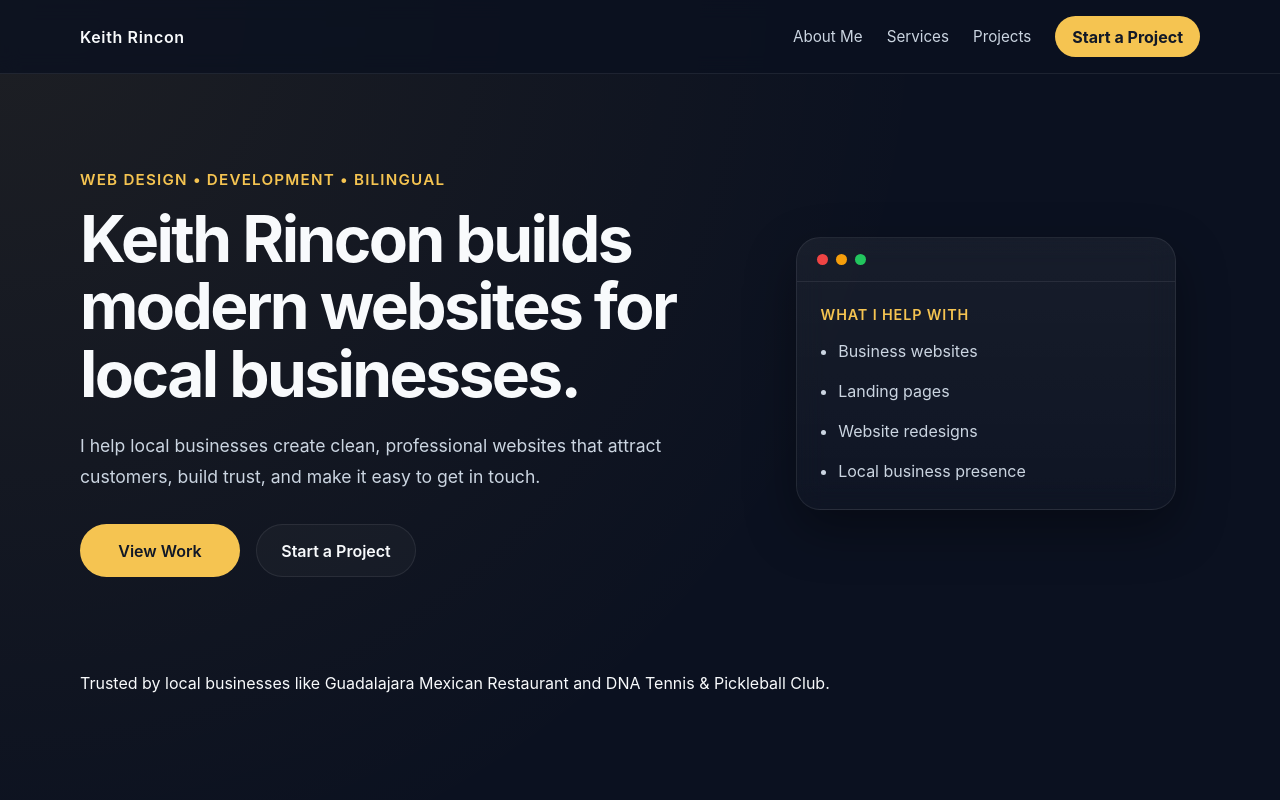
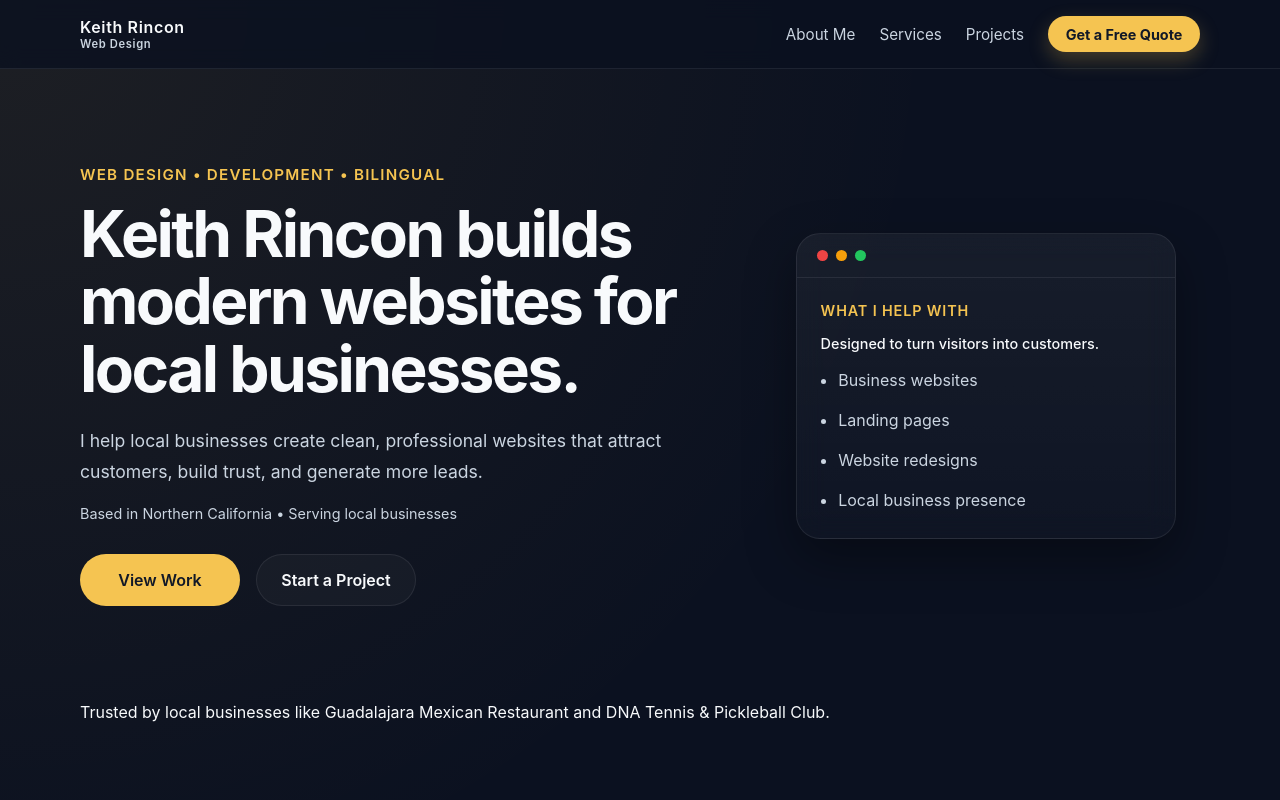
Before and after one commit to keithrincon/keithrincon-site, a React (Vite) app: page / in a window 1280 px wide. Shown: the top 800 px of the page. Built offline with nearby package versions, Linux system fonts and the light colour scheme.

Commit message:
Update portfolio site

```diff
--- a/src/App.jsx
+++ b/src/App.jsx
@@ -8,7 +8,7 @@ function App() {
       <nav className='navbar'>
         <div className='container nav-content'>
           <a href='#home' className='nav-logo'>
-            Keith Rincon
+            Keith Rincon <span className='logo-sub'>Web Design</span>
           </a>
 
           <button
@@ -23,12 +23,11 @@ function App() {
             <a href='#services'>Services</a>
             <a href='#projects'>Projects</a>
             <a href='#contact' className='nav-cta'>
-              Start a Project
+              Get a Free Quote
             </a>
           </div>
         </div>
       </nav>
-
       <section className='hero' id='home'>
         <div className='container hero-grid'>
           <div className='hero-copy'>
@@ -36,7 +35,10 @@ function App() {
             <h1>Keith Rincon builds modern websites for local businesses.</h1>
             <p className='hero-text'>
               I help local businesses create clean, professional websites that
-              attract customers, build trust, and make it easy to get in touch.
+              attract customers, build trust, and generate more leads.
+            </p>
+            <p className='hero-location'>
+              Based in Northern California • Serving local businesses
             </p>
             <div className='hero-actions'>
               <a href='#projects' className='btn btn-primary'>
@@ -57,6 +59,9 @@ function App() {
               </div>
               <div className='card-content'>
                 <p className='card-label'>What I help with</p>
+                <p className='card-highlight'>
+                  Designed to turn visitors into customers.
+                </p>
                 <ul>
                   <li>Business websites</li>
                   <li>Landing pages</li>
@@ -68,7 +73,6 @@ function App() {
           </div>
         </div>
       </section>
-
       <section className='trust'>
         <div className='container trust-content'>
           <p>
@@ -77,7 +81,6 @@ function App() {
           </p>
         </div>
       </section>
-
       <section className='about' id='about'>
         <div className='container about-grid'>
           <div>
@@ -106,7 +109,6 @@ function App() {
           </div>
         </div>
       </section>
-
       <section className='services' id='services'>
         <div className='container'>
           <div className='section-heading'>
@@ -148,7 +150,6 @@ function App() {
           </div>
         </div>
       </section>
-
       <section className='projects' id='projects'>
         <div className='container'>
           <div className='section-heading'>
@@ -249,7 +250,6 @@ function App() {
           </div>
         </div>
       </section>
-
       <section className='contact' id='contact'>
         <div className='container contact-container'>
           <div className='contact-card'>
@@ -282,7 +282,6 @@ function App() {
           </div>
         </div>
       </section>
-
       <footer className='footer'>
         <div className='container footer-content'>
           <p>© {new Date().getFullYear()} Keith Rincon</p>
--- a/src/index.css
+++ b/src/index.css
@@ -77,6 +77,11 @@ a {
   justify-content: space-between;
   align-items: center;
   padding: 1rem 0;
+  position: relative;
+}
+
+.menu-toggle {
+  margin-left: auto;
 }
 
 .nav-logo {
@@ -84,6 +89,12 @@ a {
   font-size: 1rem;
   letter-spacing: 0.04em;
   color: var(--text);
+}
+
+.logo-sub {
+  font-size: 0.7rem;
+  color: var(--muted);
+  display: block;
 }
 
 .nav-links {
@@ -103,25 +114,19 @@ a {
 }
 
 .nav-cta {
-  display: inline-flex;
-  align-items: center;
-  justify-content: center;
   background: var(--accent);
   color: #111827 !important;
-  padding: 0.6rem 1rem;
+  padding: 0.6rem 1.1rem;
   border-radius: 999px;
   font-weight: 700;
-  border: 1px solid transparent;
-  transition:
-    background 0.2s ease,
-    color 0.2s ease,
-    transform 0.2s ease;
+  font-size: 0.9rem;
+  box-shadow: 0 8px 20px rgba(245, 196, 81, 0.25);
+  transition: all 0.2s ease;
 }
 
 .nav-cta:hover {
   background: var(--accent-dark);
-  color: #111827 !important;
-  transform: translateY(-1px);
+  transform: translateY(-2px);
 }
 
 /* HERO */
@@ -159,6 +164,11 @@ h1 {
   color: var(--muted);
   font-size: 1.1rem;
   line-height: 1.75;
+}
+.hero-location {
+  margin-top: 0.75rem;
+  font-size: 0.9rem;
+  color: var(--muted);
 }
 
 .hero-actions {
@@ -218,6 +228,12 @@ h1 {
   box-shadow: var(--shadow);
   overflow: hidden;
   backdrop-filter: blur(14px);
+}
+.card-highlight {
+  font-size: 0.9rem;
+  color: var(--text);
+  margin-bottom: 1rem;
+  font-weight: 500;
 }
 
 .card-dots {
@@ -604,20 +620,25 @@ h1 {
 
 @media (max-width: 900px) {
   .nav-content {
-    flex-wrap: wrap;
-    gap: 1rem;
+    flex-direction: row;
   }
-
   .menu-toggle {
     display: block;
+    margin-left: auto;
+    font-size: 1.6rem;
   }
 
   .nav-links {
+    position: absolute;
+    top: 65px;
+    left: 0;
     width: 100%;
+    background: rgba(11, 17, 32, 0.98);
+    backdrop-filter: blur(12px);
     flex-direction: column;
     align-items: center;
-    gap: 1rem;
-    margin-top: 1rem;
+    padding: 1.5rem 0;
+    gap: 1.2rem;
     display: none;
   }
 
```
